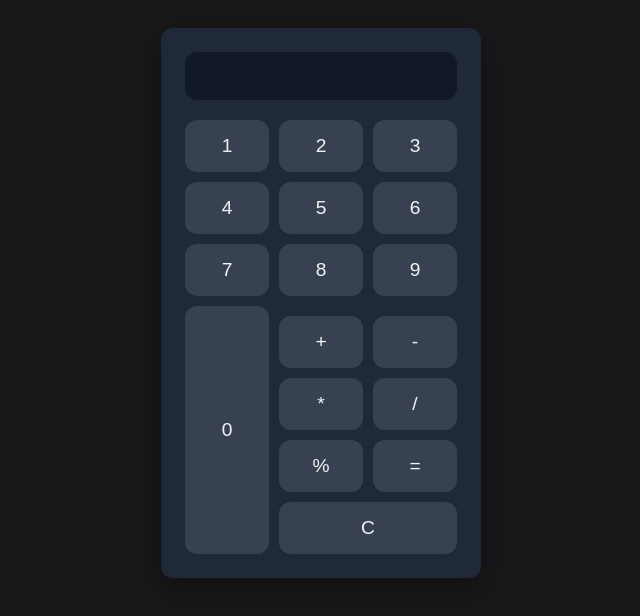
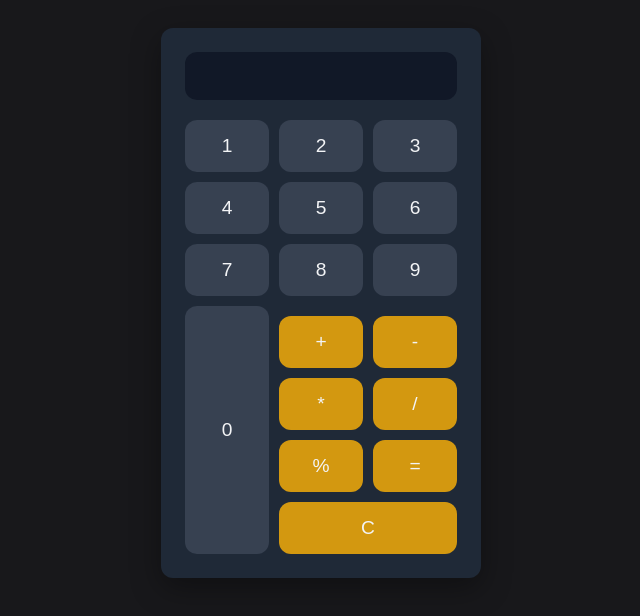
Before and after one commit to kvchi/CalculatorApp, a plain HTML site: page index.html in a window 1280 px wide. Shown: the whole page, without its empty margins (319-959 px from the left). Drawn offline with Linux system fonts and the light colour scheme.

Commit message:
js adjustment and css adjustment

```diff
--- a/index.html
+++ b/index.html
@@ -22,13 +22,13 @@
         <button id="myBtn8" class="btn">9</button>
         <button id="myBtn9" class="btn">0</button>
         <div class="symbols">
-          <button id="myBtn+" class="btn">+</button>
-          <button id="myBtn-" class="btn">-</button>
-          <button id="myBtn*" class="btn">*</button>
-          <button id="myBtn/" class="btn">/</button>
-          <button id="myBtn%" class="btn">%</button>
-          <button id="myBtn=" class="btn">=</button>
-          <button id="myBtnC" class="btn">C</button>
+          <button id="myBtn+" class="symbolsBtn">+</button>
+          <button id="myBtn-" class="symbolsBtn">-</button>
+          <button id="myBtn*" class="symbolsBtn">*</button>
+          <button id="myBtn/" class="symbolsBtn">/</button>
+          <button id="myBtn%" class="symbolsBtn">%</button>
+          <button id="myBtn=" class="symbolsBtn">=</button>
+          <button id="myBtnC" class="symbolsBtn">C</button>
         </div>
       </div>
     </div>
--- a/index.js
+++ b/index.js
@@ -1,11 +1,11 @@
 
 
 const input = document.getElementById("display");
-const buttons = document.querySelectorAll(".btn");
+const buttons = document.querySelectorAll(".btn, .symbolsBtn");
 
 buttons.forEach(button => {
     button.addEventListener("click", () => {
-        const value = button.textContent;
+        const value = button.textContent.trim();
         if(value === "=") {
             try {
                 input.value = eval(input.value)
--- a/style.css
+++ b/style.css
@@ -57,6 +57,18 @@ body {
     grid-template-columns: 1fr 1fr; /* 2 columns for symbols */
     gap: 10px;
     margin-top: 10px;
+
+}
+.symbolsBtn {
+  background-color: #d39810;
+  padding: 15px;
+    font-size: 1.2rem;
+    cursor: pointer;
+    border: none;
+    border-radius: var(--radius);
+  transition: background 0.15s ease, transform 0.1s ease;
+  color: #f3f4f6;
+
 }
 
 .btn {
@@ -64,13 +76,13 @@ body {
     font-size: 1.2rem;
     cursor: pointer;
     border-radius: var(--radius);
-  cursor: pointer;
   transition: background 0.15s ease, transform 0.1s ease;
     background: var(--clr-btn);
   border: none;
   color: #f3f4f6;
 }
 .btn:hover   { background: var(--clr-btn-hover); }
+.symbolsBtn:hover   { background: #ffbf29 }
 .btn:active  { transform: translateY(2px); }
 
 #myBtnC {
```
